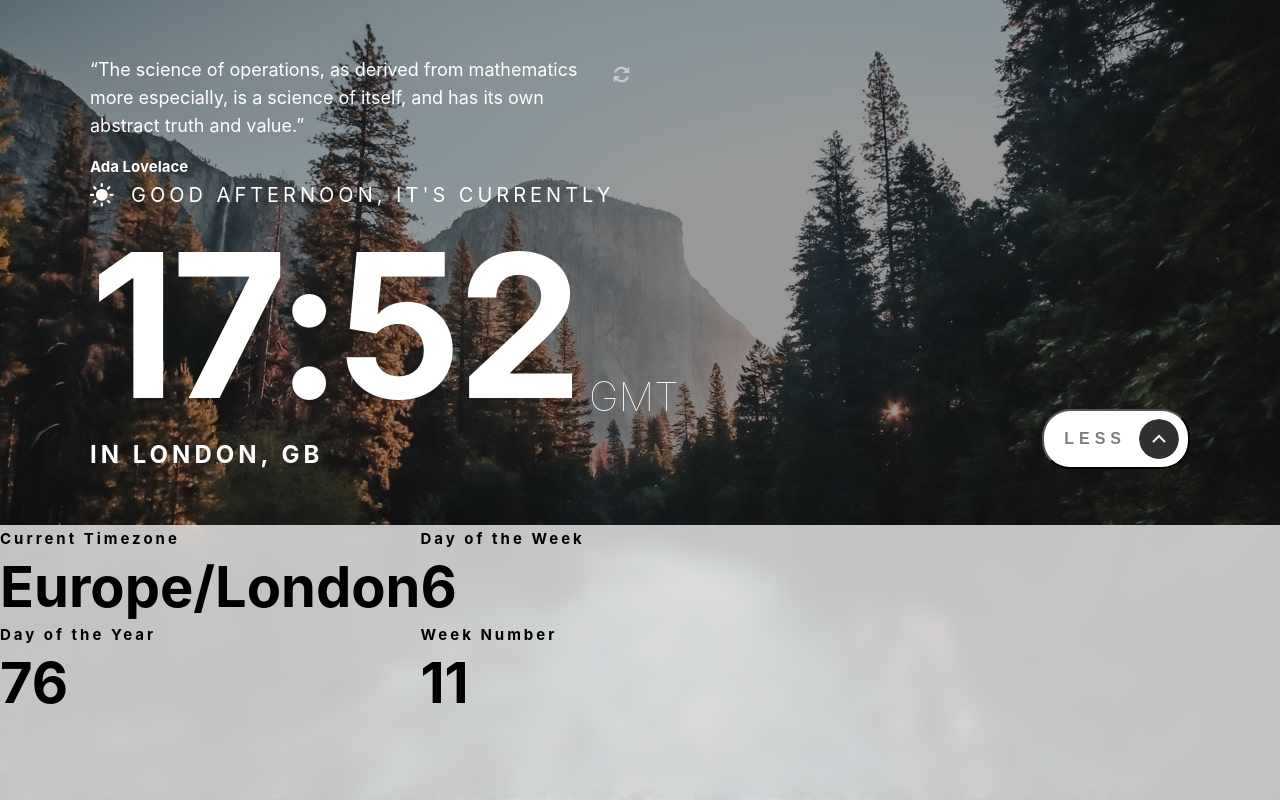
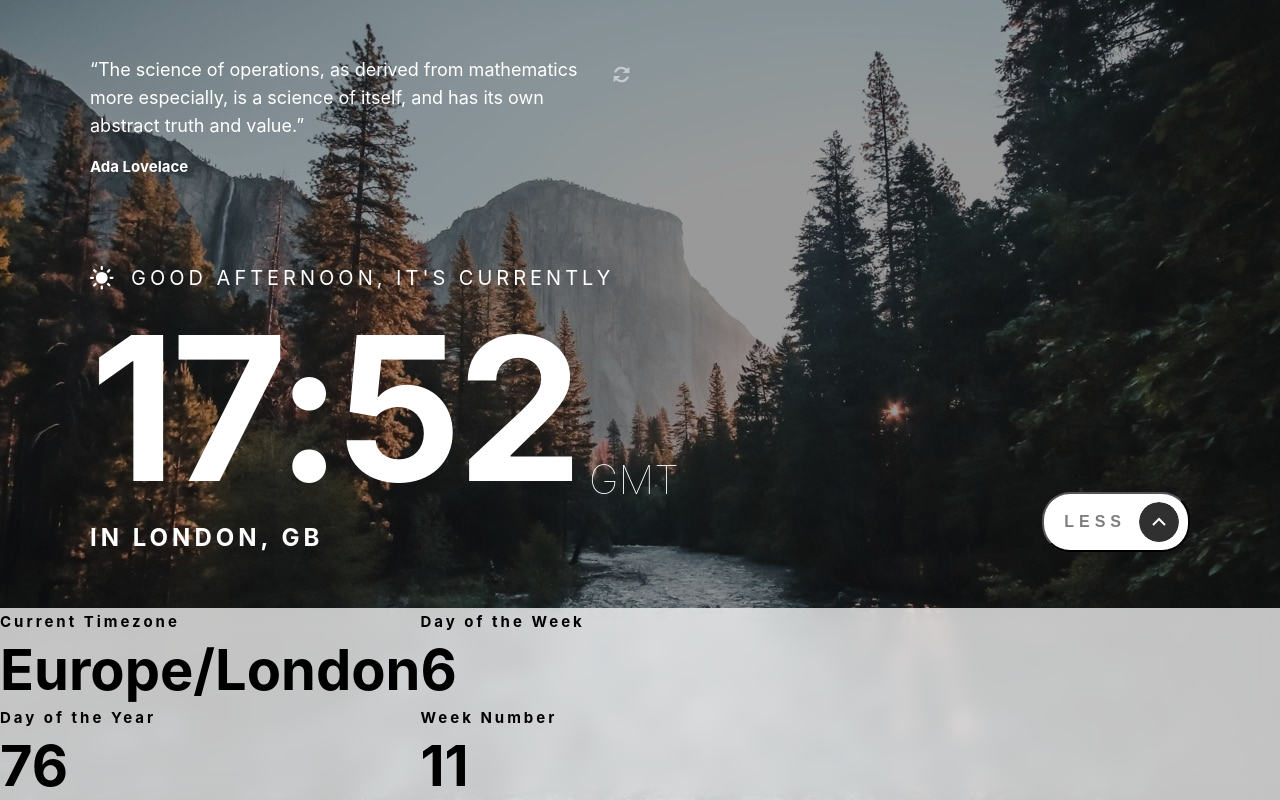
Before and after one commit to pronoia9/pun-manteau, a React (Vite) app: page / in a window 1280 px wide. Both pictures are taken after a click on the button "MORE". Built offline with nearby package versions, Linux system fonts and the light colour scheme.

Commit message:
remove height

```diff
--- a/src/components/Overlay.jsx
+++ b/src/components/Overlay.jsx
@@ -26,7 +26,7 @@ export const Overlay = ({ time }) => {
 };
 
 const Container = styled.div`
-  height: 400px;
+  /* width: 100%; */
   display: flex;
   flex-direction: row;
   color: var(--c-font);
```
